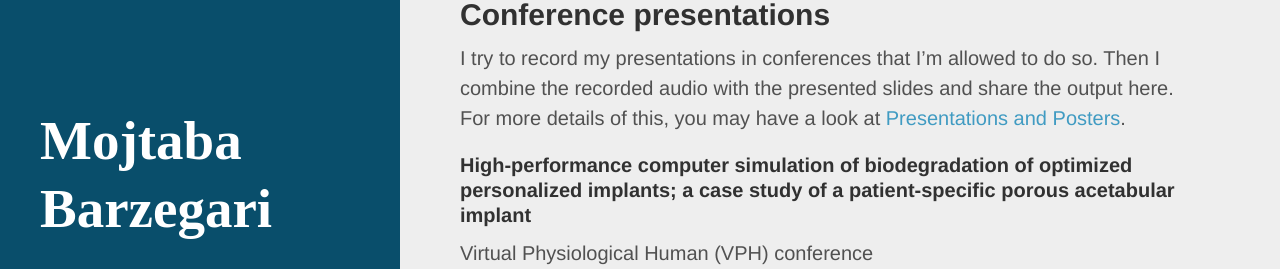
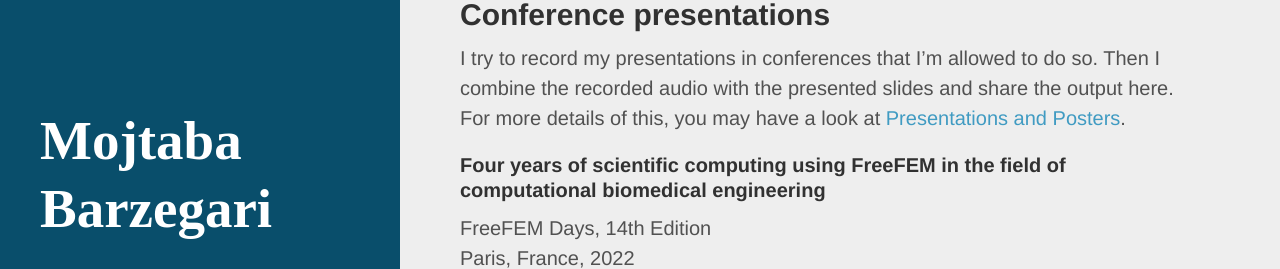
Before and after one commit to mbarzegary/mbarzegary.github.io, a Jekyll site: the page built from videos.md, in a window 1280 px wide and 900 px high, scrolled down 1211 px, cut to the strip 106-375 px from the top of the window. Built offline with Jekyll 4.4.1, drawn with Linux system fonts in a browser that asks for light colours; nearby versions of some CDN libraries; some web fonts are replaced.

Commit message:
add a new video

```diff
--- a/videos.md
+++ b/videos.md
@@ -29,6 +29,13 @@
 ## <a name="conferences"></a> Conference presentations
 
 I try to record my presentations in conferences that I'm allowed to do so. Then I combine the recorded audio with the presented slides and share the output here. For more details of this, you may have a look at [Presentations and Posters](/presentations).
+
+#### Four years of scientific computing using FreeFEM in the field of computational biomedical engineering
+
+FreeFEM Days, 14th Edition\
+Paris, France, 2022
+
+[![presentation](http://img.youtube.com/vi/V5Alj9iNoU4/0.jpg){: style="max-width: 300px; height: auto;"}](https://www.youtube.com/watch?v=V5Alj9iNoU4)
 
 #### High-performance computer simulation of biodegradation of optimized personalized implants; a case study of a patient-specific porous acetabular implant
 
```
Also changed, not shown: 2 other files.
